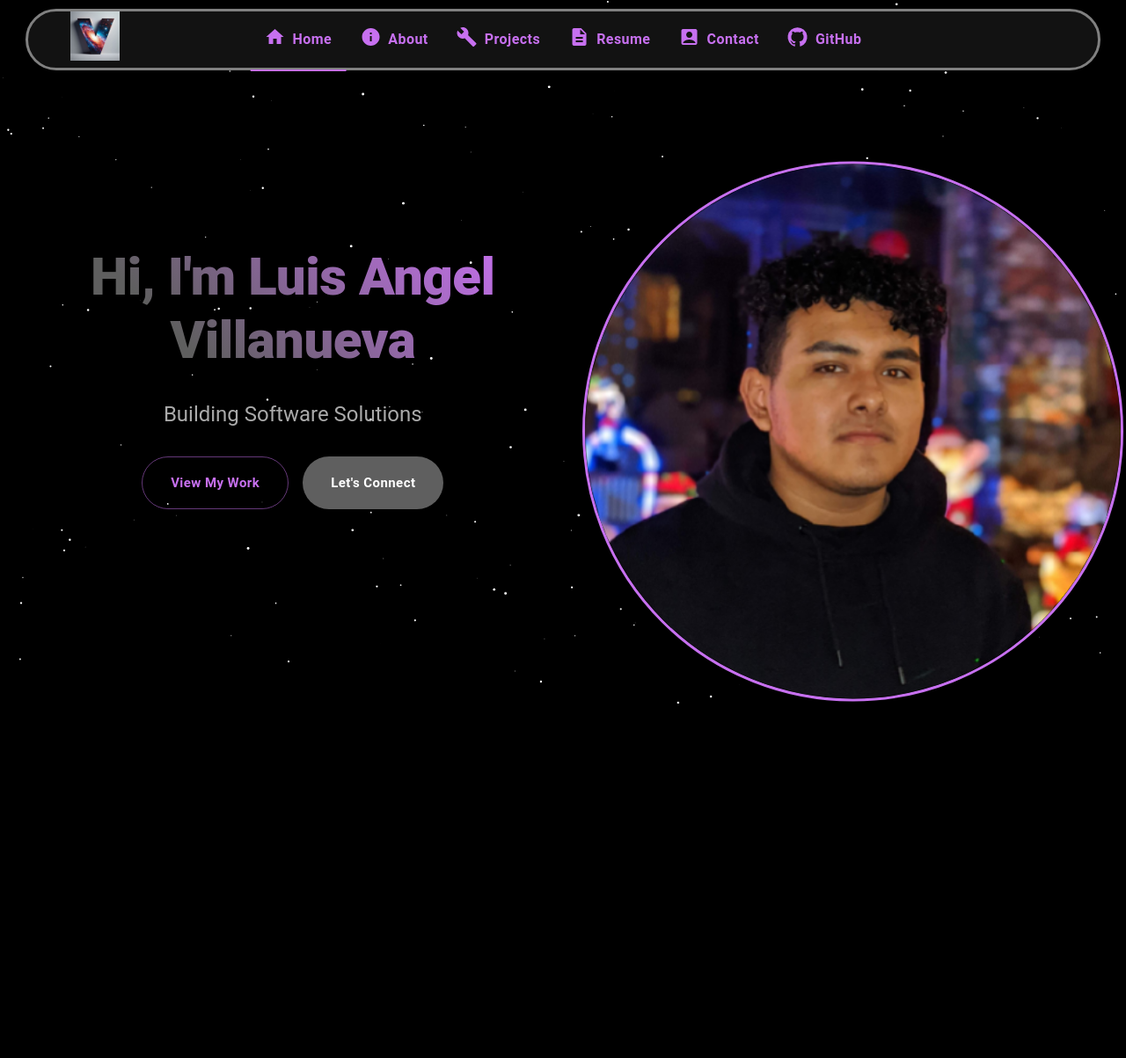
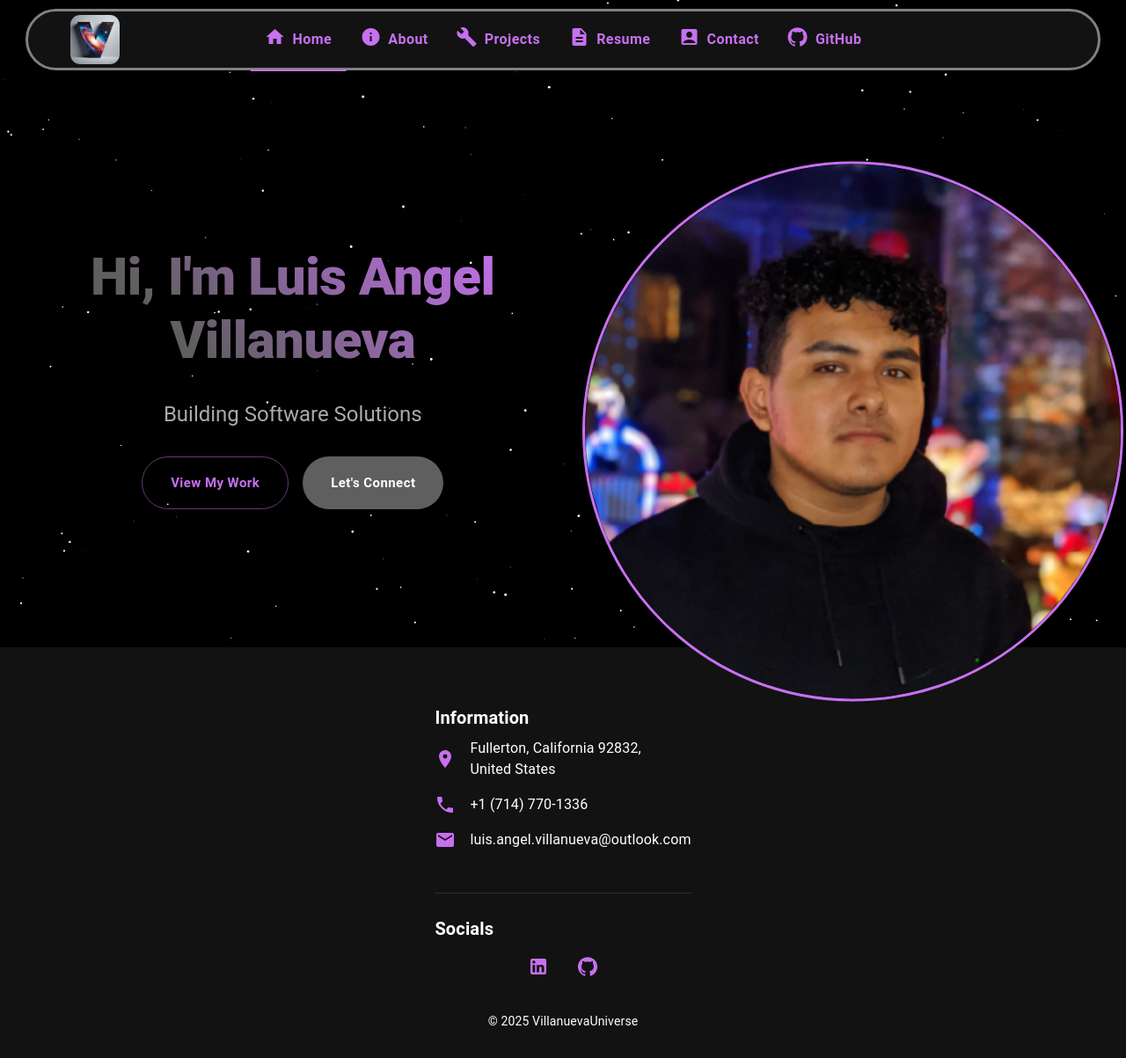
Before and after one commit to MrSpookyAngel/PortfolioWebsite, a React (Vite) app: page / in a window 1280 px wide. Shown: the whole page at 88% size. Before the commit the page ends 800 px from the top, so only its background shows below. Built offline with nearby package versions, Linux system fonts and the light colour scheme.

Commit message:
Updates to Navbar. Creation of footer.

```diff
--- a/src/App.tsx
+++ b/src/App.tsx
@@ -10,6 +10,7 @@ import CssBaseline from "@mui/material/CssBaseline";
 import About from "./components/About/About";
 import Home from "./components/Home/Home";
 import Navbar from "./components/Navbar";
+import Footer from "./components/Footer";
 import Projects from "./components/Projects/Projects";
 import Resume from "./components/Resume/Resume";
 import Contact from "./components/Contact/Contact";
@@ -31,6 +32,7 @@ export default function App() {
             <Route path="/contact" element={<Contact />} />
             <Route path="*" element={<Navigate to="/" />} />
           </Routes>
+          <Footer />
         </Router>
       </StarBackground>
     </ThemeProvider>
--- a/src/components/Footer.tsx
+++ b/src/components/Footer.tsx
@@ -0,0 +1,32 @@
+import Box from "@mui/material/Box";
+import Typography from "@mui/material/Typography";
+import Stack from "@mui/material/Stack";
+
+import ContactInformation from "./Contact/ContactInformation";
+
+export default function Footer() {
+  const createdYear = 2025;
+  const currentYear = new Date().getFullYear();
+  const yearRange =
+    createdYear === currentYear
+      ? `${currentYear}`
+      : `${createdYear} - ${currentYear}`;
+
+  return (
+    <Box
+      component="footer"
+      sx={{
+        backgroundColor: "background.paper",
+        p: "2rem",
+      }}
+    >
+      <Stack sx={{ alignItems: "center" }}>
+        <ContactInformation />
+
+        <Typography variant="body2">
+          © {yearRange} VillanuevaUniverse
+        </Typography>
+      </Stack>
+    </Box>
+  );
+}
--- a/src/components/Navbar.tsx
+++ b/src/components/Navbar.tsx
@@ -54,10 +54,10 @@ export default function Navbar() {
   return (
     <HideOnScroll>
       <AppBar
-        color="secondary"
         position="sticky"
         elevation={0}
         sx={{
+          backgroundColor: "background.paper",
           width: "95%",
           marginY: "1%",
           marginX: "auto",
@@ -77,11 +77,11 @@ export default function Navbar() {
             }}
           >
             {/* First icon / text */}
-            <Link aria-label="Home" to="/">
+            <Link aria-label="Home" to="/" style={{ display: "flex" }}>
               <img
                 src="v-universe.png"
                 alt="v-universe logo"
-                style={{ height: "3.5rem" }}
+                style={{ height: "3.5rem", borderRadius: "20%" }}
               />
             </Link>
 
```
